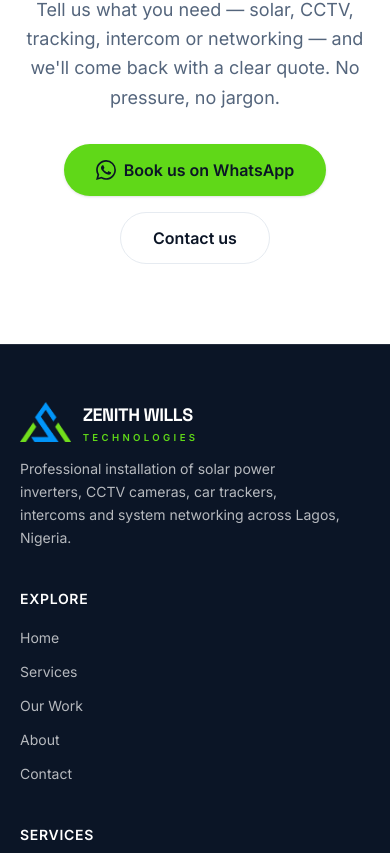
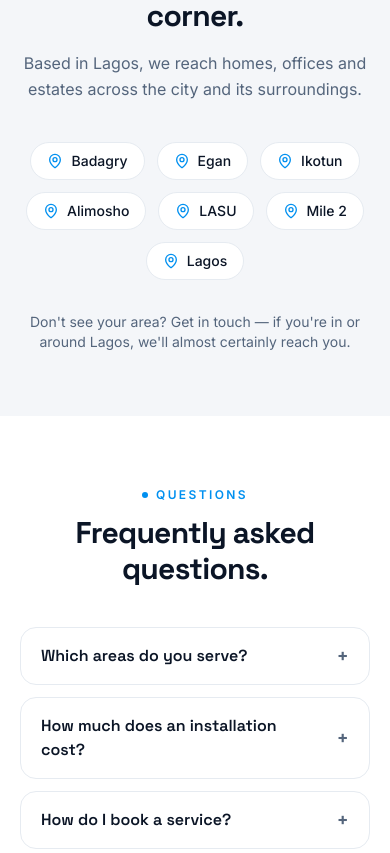
Before and after one commit to arakunle22/zenith-wills-technologies, a Next.js app: page / in a window 390 px wide. Shown: the part 5711-6564 px from the top of the page. Built offline with nearby package versions, Linux system fonts and the light colour scheme.

Commit message:
feat: render service areas + FAQ, breadcrumbs, per-page canonicals, light-theme manifest

```diff
--- a/src/app/about/page.tsx
+++ b/src/app/about/page.tsx
@@ -12,7 +12,8 @@ import { site } from "@/config/site";
 export const metadata: Metadata = {
   title: "About",
   description:
-    "Zenith Wills Technologies is a professional installation company serving homes, offices and estates across Nigeria.",
+    "Zenith Wills Technologies is a professional installation company serving homes, offices and estates across Lagos — Badagry, Egan, Ikotun, Alimosho, LASU, Mile 2 and beyond.",
+  alternates: { canonical: "/about" },
 };
 
 export default function AboutPage() {
--- a/src/app/contact/page.tsx
+++ b/src/app/contact/page.tsx
@@ -13,7 +13,8 @@ import { site } from "@/config/site";
 export const metadata: Metadata = {
   title: "Contact",
   description:
-    "Book a service or ask a question — reach Zenith Wills Technologies on WhatsApp or by phone.",
+    "Book a solar, CCTV, car tracking, intercom or networking installation in Lagos — reach Zenith Wills Technologies on WhatsApp or by phone.",
+  alternates: { canonical: "/contact" },
 };
 
 export default function ContactPage() {
--- a/src/app/manifest.ts
+++ b/src/app/manifest.ts
@@ -8,8 +8,8 @@ export default function manifest(): MetadataRoute.Manifest {
     description: site.description,
     start_url: "/",
     display: "standalone",
-    background_color: "#04070d",
-    theme_color: "#04070d",
+    background_color: "#ffffff",
+    theme_color: "#0090f0",
     icons: [
       { src: "/icon.svg", sizes: "any", type: "image/svg+xml" },
       { src: "/favicon-192.png", sizes: "192x192", type: "image/png" },
--- a/src/app/page.tsx
+++ b/src/app/page.tsx
@@ -1,3 +1,4 @@
+import type { Metadata } from "next";
 import { Header } from "@/components/header";
 import { Footer } from "@/components/footer";
 import { FloatingWhatsApp } from "@/components/floating-whatsapp";
@@ -6,7 +7,15 @@ import { Services } from "@/components/sections/services";
 import { Showcase } from "@/components/sections/showcase";
 import { WhyUs } from "@/components/sections/why-us";
 import { Process } from "@/components/sections/process";
+import { AreasServed } from "@/components/sections/areas-served";
+import { Faq } from "@/components/sections/faq";
 import { Cta } from "@/components/sections/cta";
+
+export const metadata: Metadata = {
+  description:
+    "Solar inverter, CCTV, car tracking, intercom and networking installation across Lagos — Badagry, Egan, Ikotun, Alimosho, LASU, Mile 2 and beyond. Professional installs, clear quotes.",
+  alternates: { canonical: "/" },
+};
 
 export default function Home() {
   return (
@@ -18,6 +27,8 @@ export default function Home() {
         <Showcase />
         <WhyUs />
         <Process />
+        <AreasServed />
+        <Faq />
         <Cta />
       </main>
       <Footer />
--- a/src/app/services/page.tsx
+++ b/src/app/services/page.tsx
@@ -17,7 +17,8 @@ import { cn } from "@/lib/utils";
 export const metadata: Metadata = {
   title: "Services",
   description:
-    "Solar inverters, CCTV cameras, car trackers, intercoms and system networking — professionally installed across Nigeria by Zenith Wills Technologies.",
+    "Solar inverter, CCTV, car tracking, intercom and networking installation across Lagos — Badagry, Egan, Ikotun, Alimosho, LASU, Mile 2 and beyond.",
+  alternates: { canonical: "/services" },
 };
 
 export default function ServicesPage() {
--- a/src/app/work/page.tsx
+++ b/src/app/work/page.tsx
@@ -9,7 +9,8 @@ import { Cta } from "@/components/sections/cta";
 export const metadata: Metadata = {
   title: "Our Work",
   description:
-    "Recent installations by Zenith Wills Technologies — solar, CCTV, tracking, intercom and networking.",
+    "Recent solar, CCTV, tracking, intercom and networking installations by Zenith Wills Technologies across Lagos and its surroundings.",
+  alternates: { canonical: "/work" },
 };
 
 export default function WorkPage() {
--- a/src/components/page-header.tsx
+++ b/src/components/page-header.tsx
@@ -1,5 +1,8 @@
 import Image from "next/image";
+import Link from "next/link";
+import { ChevronRight } from "lucide-react";
 import { Container } from "@/components/ui/container";
+import { site } from "@/config/site";
 
 export function PageHeader({
   title,
@@ -10,6 +13,15 @@ export function PageHeader({
   subtitle?: string;
   image: string;
 }) {
+  const breadcrumbSchema = {
+    "@context": "https://schema.org",
+    "@type": "BreadcrumbList",
+    itemListElement: [
+      { "@type": "ListItem", position: 1, name: "Home", item: `${site.url}/` },
+      { "@type": "ListItem", position: 2, name: title },
+    ],
+  };
+
   return (
     <section className="relative overflow-hidden">
       <div className="absolute inset-0">
@@ -17,6 +29,25 @@ export function PageHeader({
         <div className="absolute inset-0 bg-gradient-to-b from-ink/85 via-ink/60 to-ink/85" />
       </div>
       <Container className="relative pb-16 pt-32 sm:pb-20 sm:pt-40">
+        <script
+          type="application/ld+json"
+          dangerouslySetInnerHTML={{ __html: JSON.stringify(breadcrumbSchema) }}
+        />
+        <nav aria-label="Breadcrumb" className="mb-4">
+          <ol className="flex items-center gap-1.5 text-sm text-frost/70">
+            <li>
+              <Link href="/" className="transition-colors hover:text-frost">
+                Home
+              </Link>
+            </li>
+            <li aria-hidden="true">
+              <ChevronRight className="h-4 w-4" />
+            </li>
+            <li aria-current="page" className="text-frost">
+              {title}
+            </li>
+          </ol>
+        </nav>
         <h1 className="font-display text-4xl font-bold tracking-tight text-frost sm:text-5xl">
           {title}
         </h1>
--- /dev/null
+++ b/src/components/sections/areas-served.tsx
@@ -0,0 +1,34 @@
+import { MapPin } from "lucide-react";
+import { Container } from "@/components/ui/container";
+import { SectionHeading } from "@/components/ui/section-heading";
+import { Reveal } from "@/components/ui/reveal";
+import { site } from "@/config/site";
+
+export function AreasServed() {
+  return (
+    <section className="bg-surface py-16 sm:py-20">
+      <Container>
+        <SectionHeading
+          eyebrow="Where we work"
+          title="Serving Lagos, corner to corner."
+          subtitle="Based in Lagos, we reach homes, offices and estates across the city and its surroundings."
+          align="center"
+        />
+        <div className="mx-auto mt-10 flex max-w-3xl flex-wrap justify-center gap-3">
+          {site.areasServed.map((area, i) => (
+            <Reveal key={area} delay={i * 0.04}>
+              <span className="inline-flex items-center gap-2 rounded-full border border-line bg-white px-4 py-2 text-sm font-medium text-ink">
+                <MapPin className="h-4 w-4 text-primary" />
+                {area}
+              </span>
+            </Reveal>
+          ))}
+        </div>
+        <p className="mx-auto mt-8 max-w-2xl text-center text-sm text-mist">
+          Don&apos;t see your area? Get in touch — if you&apos;re in or around
+          Lagos, we&apos;ll almost certainly reach you.
+        </p>
+      </Container>
+    </section>
+  );
+}
--- /dev/null
+++ b/src/components/sections/faq.tsx
@@ -0,0 +1,52 @@
+import { Container } from "@/components/ui/container";
+import { SectionHeading } from "@/components/ui/section-heading";
+import { site } from "@/config/site";
+
+const faqSchema = {
+  "@context": "https://schema.org",
+  "@type": "FAQPage",
+  mainEntity: site.faqs.map((f) => ({
+    "@type": "Question",
+    name: f.question,
+    acceptedAnswer: {
+      "@type": "Answer",
+      text: f.answer,
+    },
+  })),
+};
+
+export function Faq() {
+  return (
+    <section className="py-16 sm:py-20">
+      <Container className="max-w-3xl">
+        <script
+          type="application/ld+json"
+          dangerouslySetInnerHTML={{ __html: JSON.stringify(faqSchema) }}
+        />
+        <SectionHeading
+          eyebrow="Questions"
+          title="Frequently asked questions."
+          align="center"
+        />
+        <div className="mt-10 space-y-3">
+          {site.faqs.map((f) => (
+            <details
+              key={f.question}
+              className="group rounded-2xl border border-line bg-white px-5 py-4 open:shadow-sm"
+            >
+              <summary className="flex cursor-pointer list-none items-center justify-between gap-4 font-display text-base font-semibold text-ink [&::-webkit-details-marker]:hidden">
+                {f.question}
+                <span className="text-xl leading-none text-mist transition-transform group-open:rotate-45">
+                  +
+                </span>
+              </summary>
+              <p className="mt-3 text-sm leading-relaxed text-mist">
+                {f.answer}
+              </p>
+            </details>
+          ))}
+        </div>
+      </Container>
+    </section>
+  );
+}
```
